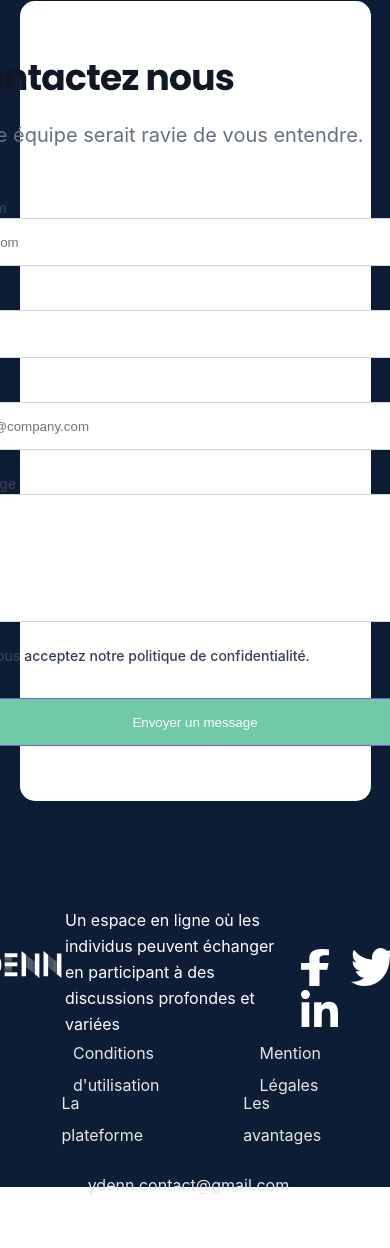
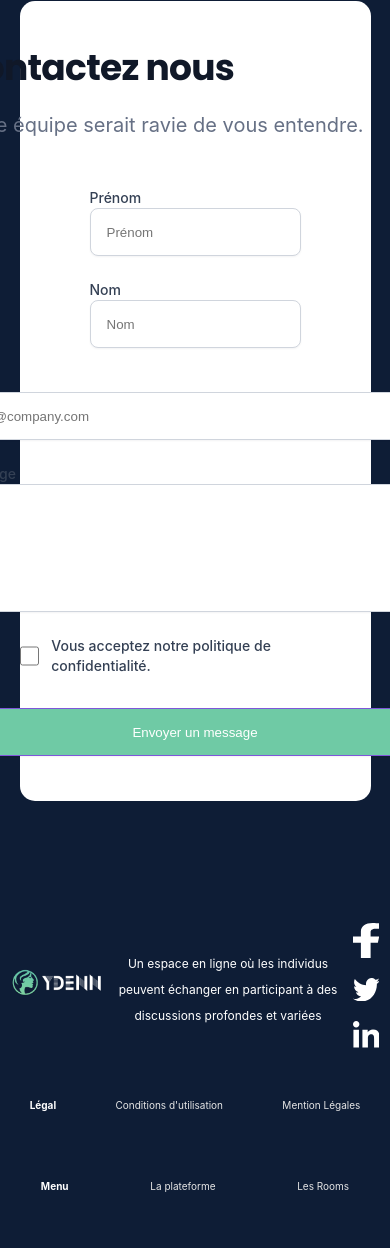
Before and after one commit to Antoinelc7/ydenn_landing_page, a website built with Vite: page index.html in a window 390 px wide. Shown: the part 3811-5059 px from the top of the page. Built offline with nearby package versions, Linux system fonts and the light colour scheme; a web font is replaced by a local one.

Commit message:
Responsive update for footer and form

```diff
--- a/index.html
+++ b/index.html
@@ -167,14 +167,12 @@
             <li>Légal</li>
             <li>Conditions d'utilisation</li>
             <li>Mention Légales</li>
-            <li>Page 404</li>
           </ul>
         </div>
         <div class="footer-col3">
           <ul>
             <li>Menu</li>
             <li>La plateforme</li>
-            <li>Les avantages</li>
             <li>Les Rooms</li>
           </ul>
         </div>
--- a/style.css
+++ b/style.css
@@ -441,7 +441,8 @@ nav .contact svg {
 }
 
 #fourth-section form{
-  width: 1216px;
+  width: 90%;
+  max-width: 1216px;
   height: 800px;
   display: flex;
   flex-direction: column;
@@ -449,12 +450,6 @@ nav .contact svg {
   align-items: center;
   border-radius: 15px;
   background: #FFF;
-}
-
-@media screen and (max-width: 1350px){
-  #fourth-section form{
-    width: 90%;
-  }
 }
 
 #fourth-section form .section-form-informations{
@@ -500,21 +495,6 @@ nav .contact svg {
   font-size: 14px;
   line-height: 20px;
   margin-top: 24px;
-}
-
-@media screen and (max-width: 650px){
-  #fourth-section form{
-    width: 90%;
-  }
-
-  #fourth-section form .names{
-    flex-direction: column;
-    gap: 0px;
-  }
-
-  #fourth-section form .names input[type="text"]{
-    width: 480px;
-  }
 }
 
 #fourth-section form input[type="text"]{
@@ -585,9 +565,30 @@ nav .contact svg {
   box-shadow: 0px 1px 2px 0px rgba(16, 24, 40, 0.05);
 }
 
+@media screen and (max-width: 650px){
+  #fourth-section form .names{
+    flex-direction: column;
+    gap: 0px;
+  }
+
+  #fourth-section form .names input[type="text"]{
+    width: 100%;
+  }
+
+  #fourth-section form label {
+    max-width: 480px;
+    width: auto;
+  }
+
+  #fourth-section form label input{
+    width: 80%;
+  }
+}
+
 footer{
   width: 100%;
-  height: 420px;
+  min-height: 420px;
+  height: auto;
   background: #0E1D36;
   display: flex;
   justify-content: space-around;
@@ -602,7 +603,7 @@ footer .footer-col1 .description{
   width: 296px;
   font-family: Inter;
   font: 400 normal;
-  font-size: 16px;
+  font-size: clamp(12px, 2vw, 16px);
   line-height: 26px;
   margin-top: 10px;
   color: #FFF;
@@ -637,10 +638,11 @@ footer .footer-col4 ul li:first-child{
   color: var(--text-white, #FFF);
   font-variant-numeric: lining-nums proportional-nums;
   font-family: Inter;
-  font-size: 16px;
+  font-size: clamp(10px, 2vw, 16px);
   font-style: normal;
   font-weight: 700;
   line-height: 24px;
+  white-space: nowrap;
 }
 
 footer .footer-col2 ul li,
@@ -649,10 +651,11 @@ footer .footer-col4 ul li{
   margin-top: 24px;
   color: var(--text-disable, #E6E6E6);
   font-family: Inter;
-  font-size: 16px;
+  font-size: clamp(10px, 2vw, 16px);
   font-style: normal;
   font-weight: 400;
   line-height: 32px;
+  white-space: nowrap;
 }
 
 @media screen and (max-width: 1350px){
@@ -661,10 +664,26 @@ footer .footer-col4 ul li{
     height: auto;
   }
 
+  footer .footer-col1{
+    width: 100%;
+    margin-left: 0px;
+    display: flex;
+    justify-content: space-around;
+  }
+
+  footer .footer-col1 .social-icons{
+    display: flex;
+    flex-direction: row;
+    align-items: center;
+    justify-content: center;
+    margin: 0 50px;
+  }
+
   footer .footer-col2,
   footer .footer-col3,
   footer .footer-col4{
     height: 50px;
+    width: 100%;
   }
 
   footer .footer-col1,
@@ -674,12 +693,33 @@ footer .footer-col4 ul li{
     display: flex;
     flex-direction: row;
     align-items: center;
+    justify-content: space-around;
+    text-align: center;
   }
 
   footer .footer-col2 ul li,
   footer .footer-col3 ul li,
   footer .footer-col4 ul li{
-    margin: 0 50px;
+    margin: 0 5px;
+  }
+}
+
+@media screen and (max-width: 800px){
+
+  footer .footer-col1 .logo img{
+    width: 80%;
   }
 
+  footer .footer-col1 .social-icons{
+    display: flex;
+    flex-direction: column;
+    align-items: center;
+    margin: 0;
+  }
+
+  footer .footer-col1 .social-icons svg{
+    margin: 10px;
+    height: 55%;
+    width: 55%;
+  }
 }
```
